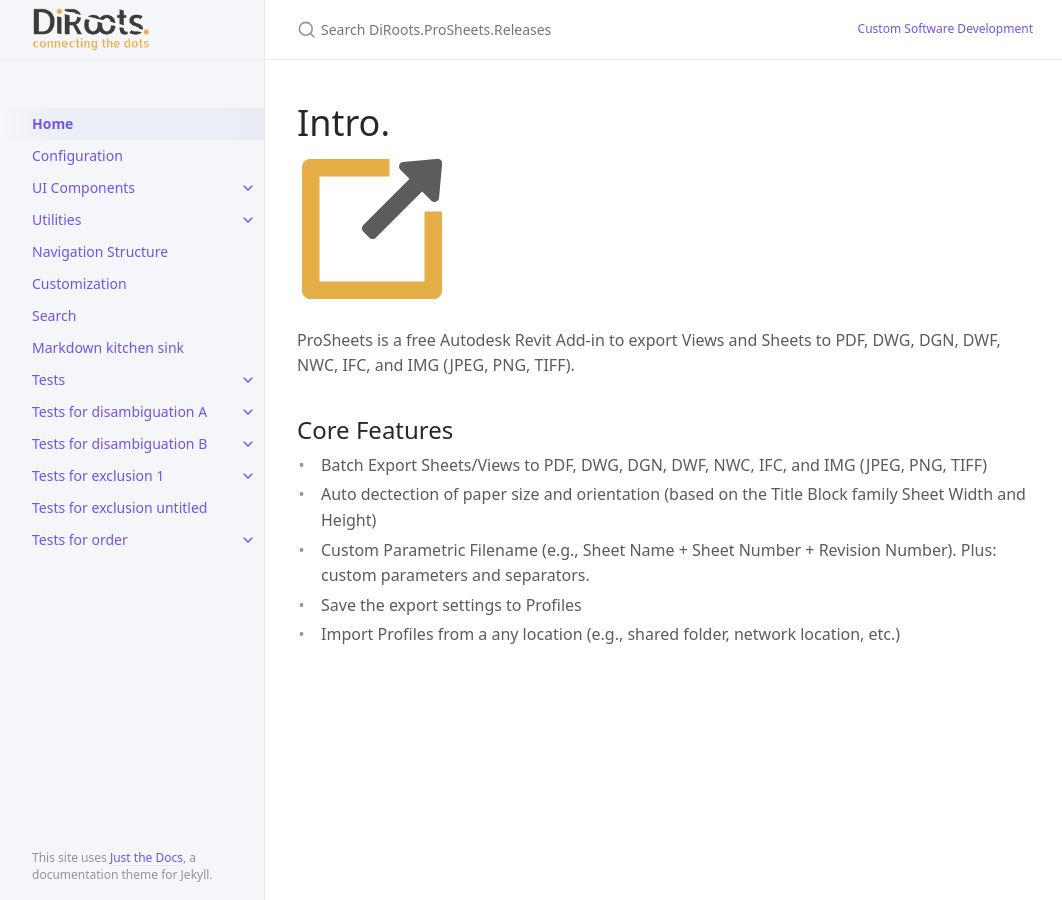
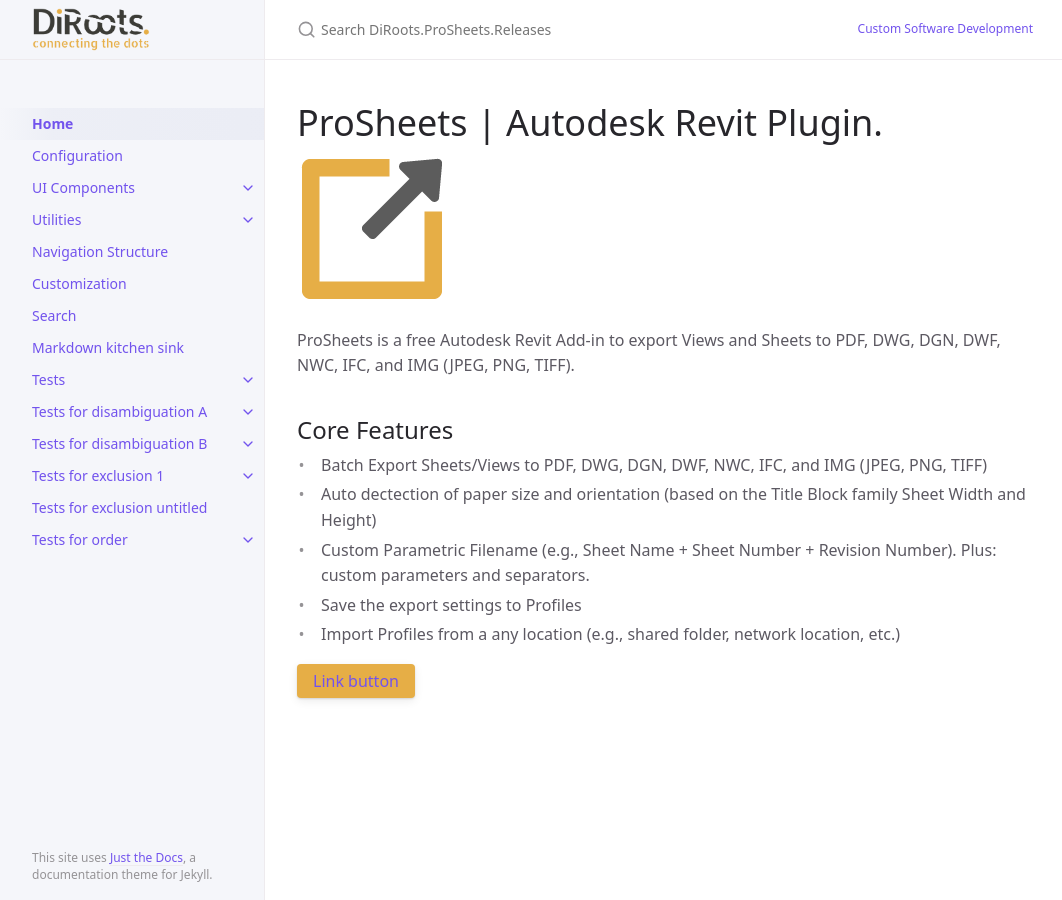
Before and after one commit to DiRoots-Limited/DiRoots.ProSheets.Releases, a Jekyll site: the page built from index.md, in a window 1280 px wide. Shown: the whole page, without its empty margins (107-1169 px from the left). Built offline with Jekyll 4.4.1, drawn with Linux system fonts in a browser that asks for light colours.

Commit message:
add styles

```diff
--- a/_sass/custom/custom.scss
+++ b/_sass/custom/custom.scss
@@ -0,0 +1,7 @@
+.di-orange{
+  color: #e6ae46;
+}
+
+.btn-di-orange {
+  background-color: #e6ae46;
+}
--- a/index.md
+++ b/index.md
@@ -6,7 +6,7 @@ description: "Just the Docs is a responsive Jekyll theme with built-in search th
 permalink: /
 ---
 
-# Intro.
+# ProSheets | Autodesk Revit Plugin.
 
 ![ProSheets Logo](/assets/images/ProSheets-Icon-150x150-1.png)
 
@@ -19,3 +19,5 @@ ProSheets is a free Autodesk Revit Add-in to export Views and Sheets to PDF, DWG
 - Custom Parametric Filename (e.g., Sheet Name + Sheet Number + Revision Number). Plus: custom parameters and separators.
 - Save the export settings to Profiles
 - Import Profiles from a any location (e.g., shared folder, network location, etc.)
+
+[Link button](https://diroots.com/revit-plugins/revit-to-pdf-dwg-dgn-dwf-nwc-ifc-and-images-with-prosheets/){: .btn .btn-di-orange }
```
